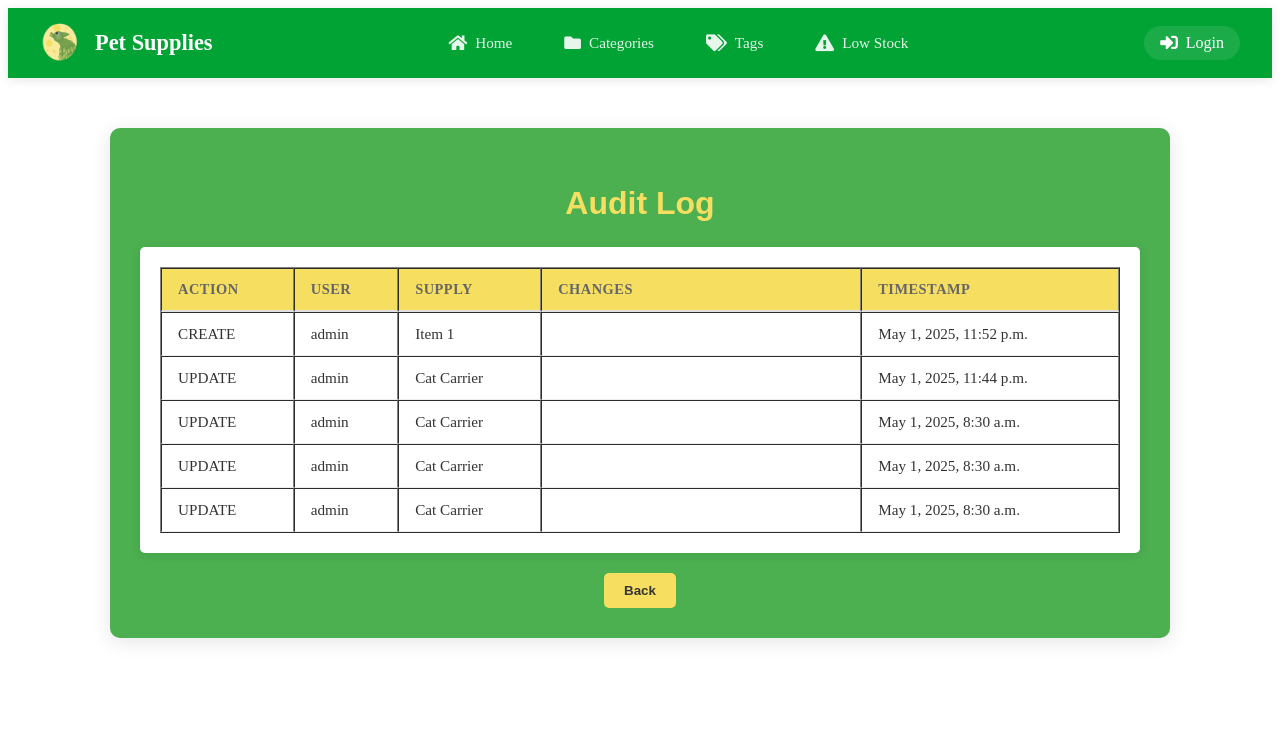
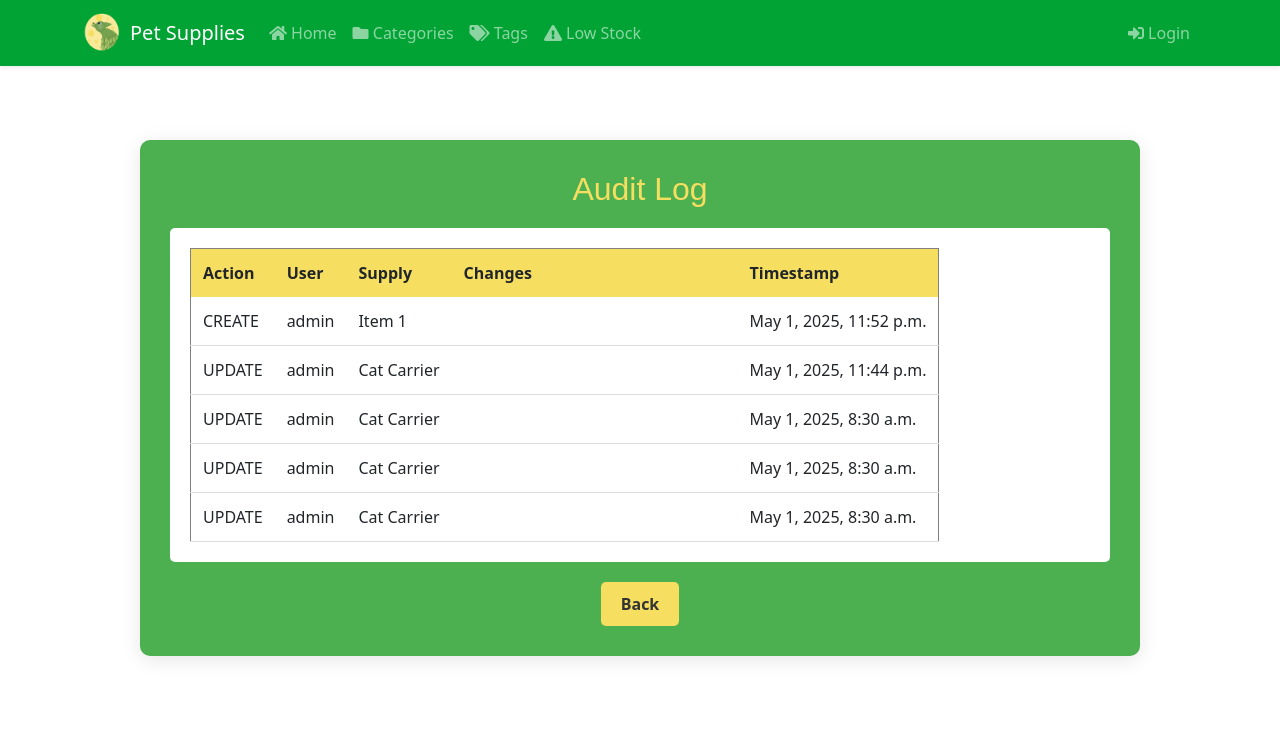
Before and after one commit to NguyenHo12/Final_Project, a Django app: page /audit-log/ in a window 1280 px wide. Shown: the top 729 px of the page. Run offline with Django 5.2, Linux system fonts and the light colour scheme; data comes from the database, SQL or seed files in the repository; some web fonts are replaced.

Commit message:
Update base.html
update for bootstrap

```diff
--- a/inventory/templates/inventory/base.html
+++ b/inventory/templates/inventory/base.html
@@ -5,12 +5,14 @@
     <meta charset="UTF-8">
     <meta name="viewport" content="width=device-width, initial-scale=1.0">
     <title>{% block title %}Pet Supplies Inventory{% endblock %}</title>
-    <link rel="stylesheet" href="{% static 'css/styles.css' %}">
+    <!-- Bootstrap CSS -->
+    <link href="https://cdn.jsdelivr.net/npm/bootstrap@5.3.3/dist/css/bootstrap.min.css" rel="stylesheet">
+    <!-- Font Awesome -->
     <link rel="stylesheet" href="https://cdnjs.cloudflare.com/ajax/libs/font-awesome/5.15.4/css/all.min.css">
     {% block extra_css %}{% endblock %}
     <style>
         .low-stock {
-            background-color: #fff3cd;
+            background-color: #fff3cd !important;
         }
 
         .low-stock-warning {
@@ -18,48 +20,77 @@
             font-weight: bold;
             margin-left: 5px;
         }
+
+        .nav-link.active {
+            background-color: rgba(255, 255, 255, 0.2);
+        }
+
+        .navbar {
+            background-color: #01a334 !important;
+        }
+
+        .navbar-brand img {
+            width: 40px;
+            height: 40px;
+            object-fit: contain;
+        }
     </style>
 </head>
 <body>
-    <header class="header-container">
-        <div class="header-content">
-            <div class="header-left">
-                <img src="{% static 'icons/TLeafLogo2sm.png' %}" alt="T Leaf Logo" class="logo">
-                <div class="header-title">Pet Supplies</div>
-            </div>
-            <div class="nav-links">
-                <a href="{% url 'index' %}" class="nav-link {% if request.path == '/' %}active{% endif %}">
+    <nav class="navbar navbar-expand-lg navbar-dark sticky-top shadow-sm">
+        <div class="container">
+            <a class="navbar-brand d-flex align-items-center" href="{% url 'index' %}">
+                <img src="{% static 'icons/TLeafLogo2sm.png' %}" alt="T Leaf Logo" class="me-2">
+                <span>Pet Supplies</span>
+            </a>
+            <button class="navbar-toggler" type="button" data-bs-toggle="collapse" data-bs-target="#navbarNav">
+                <span class="navbar-toggler-icon"></span>
+            </button>
+            <div class="collapse navbar-collapse" id="navbarNav">
+                <ul class="navbar-nav me-auto mb-2 mb-lg-0">
+                    <li class="nav-item">
+                        <a class="nav-link {% if request.path == '/' %}active{% endif %}" href="{% url 'index' %}">
                             <i class="fas fa-home"></i> Home
                         </a>
-                <a href="{% url 'category_list' %}" class="nav-link {% if 'categories' in request.path %}active{% endif %}">
+                    </li>
+                    <li class="nav-item">
+                        <a class="nav-link {% if 'categories' in request.path %}active{% endif %}" href="{% url 'category_list' %}">
                             <i class="fas fa-folder"></i> Categories
                         </a>
-                <a href="{% url 'tag_list' %}" class="nav-link {% if 'tags' in request.path %}active{% endif %}">
+                    </li>
+                    <li class="nav-item">
+                        <a class="nav-link {% if 'tags' in request.path %}active{% endif %}" href="{% url 'tag_list' %}">
                             <i class="fas fa-tags"></i> Tags
                         </a>
-                <a href="{% url 'low_stock_supplies' %}" class="nav-link {% if 'low-stock' in request.path %}active{% endif %}">
+                    </li>
+                    <li class="nav-item">
+                        <a class="nav-link {% if 'low-stock' in request.path %}active{% endif %}" href="{% url 'low_stock_supplies' %}">
                             <i class="fas fa-exclamation-triangle"></i> Low Stock
                         </a>
-            </div>
-            <div class="header-right">
+                    </li>
+                </ul>
+                <div class="navbar-nav">
                     {% if user.is_authenticated %}
-                    <span class="welcome-text">Welcome, {{ user.username }}</span>
-                    <a href="{% url 'logout' %}" class="header-button">
+                        <span class="nav-link text-light">Welcome, {{ user.username }}</span>
+                        <a href="{% url 'logout' %}" class="nav-link">
                             <i class="fas fa-sign-out-alt"></i> Logout
                         </a>
                     {% else %}
-                    <a href="{% url 'login' %}" class="header-button">
+                        <a href="{% url 'login' %}" class="nav-link">
                             <i class="fas fa-sign-in-alt"></i> Login
                         </a>
                     {% endif %}
                 </div>
             </div>
-    </header>
+        </div>
+    </nav>
 
-    <div class="content-container">
+    <div class="container py-4">
         {% block content %}{% endblock %}
     </div>
 
+    <!-- Bootstrap Bundle with Popper -->
+    <script src="https://cdn.jsdelivr.net/npm/bootstrap@5.3.3/dist/js/bootstrap.bundle.min.js"></script>
     {% block extra_js %}{% endblock %}
 </body>
 </html>
```
Lines whose indentation alone changed are shown as unchanged.
